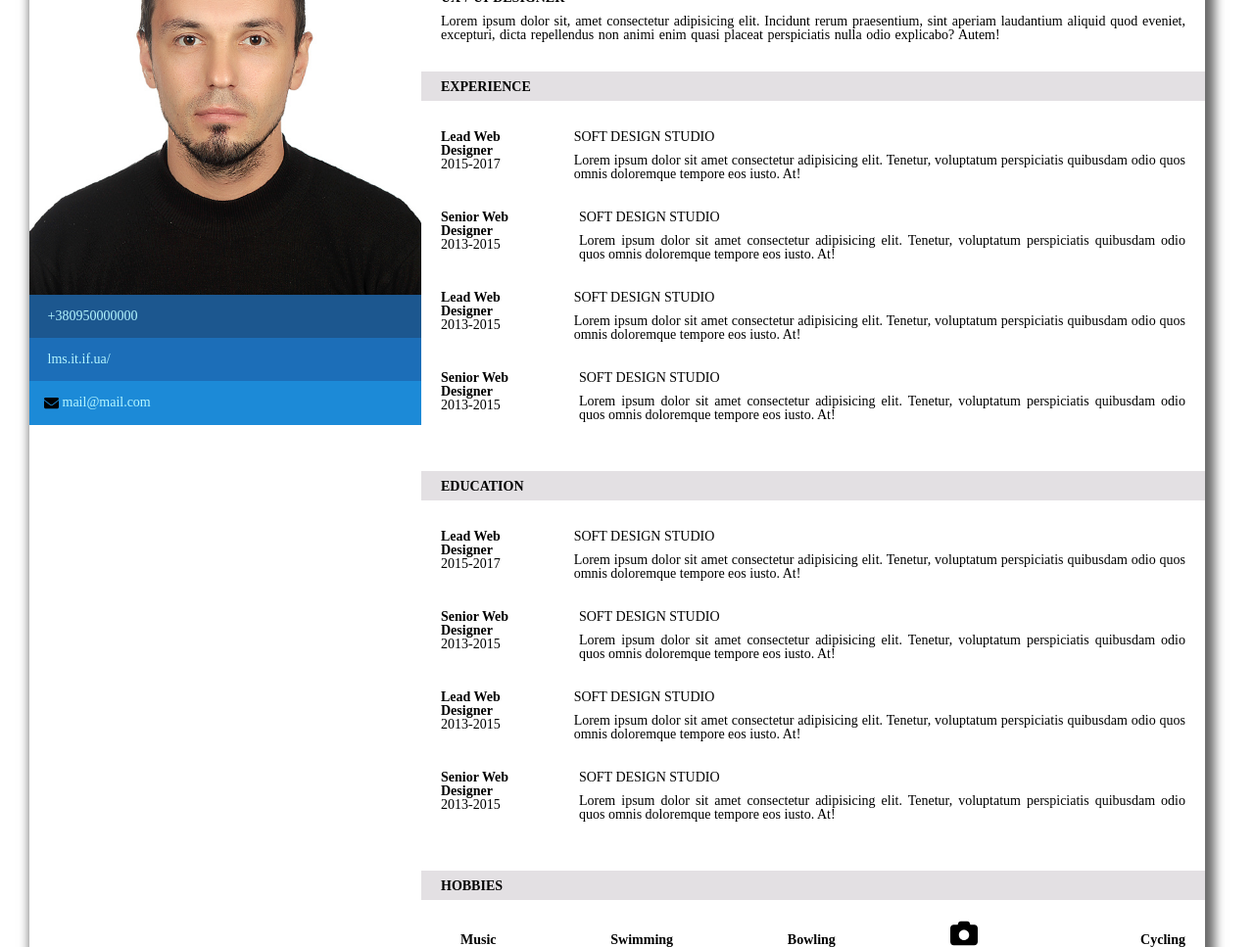
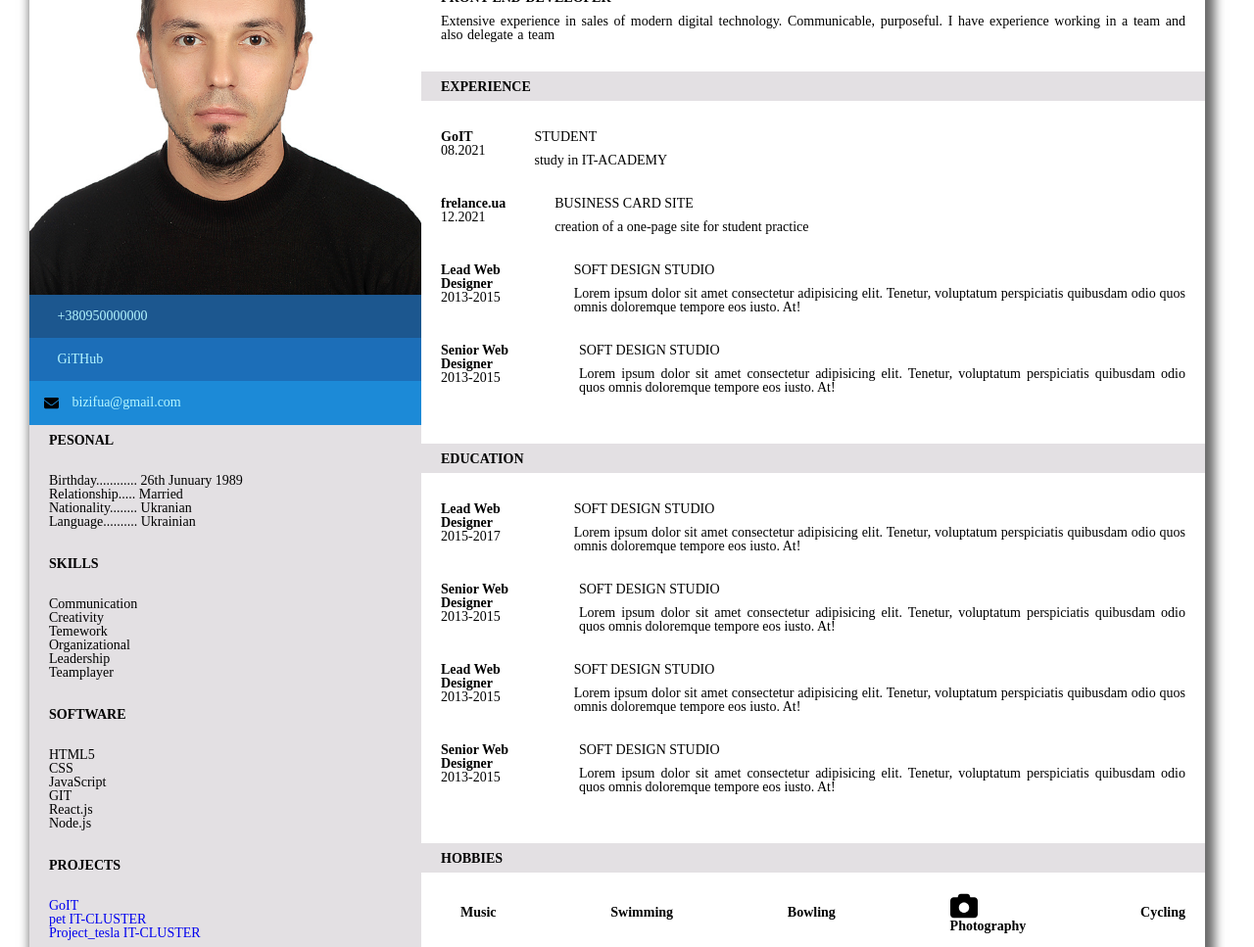
Before and after one commit to VladykoS/claster_resume2, a website: page index.html in a window 1280 px wide. Shown: the part 129-1096 px from the top of the page at 98% size. Drawn offline with Linux system fonts and the light colour scheme.

Commit message:
resume edit

```diff
--- a/css/nullstyle.css
+++ /dev/null
@@ -1,82 +0,0 @@
-* {
-  padding: 0;
-  margin: 0;
-  border: 0;
-}
-
-*,
-*:before,
-*:after {
-  -webkit-box-sizing: border-box;
-  box-sizing: border-box;
-}
-
-:focus,
-:active {
-  outline: none;
-}
-
-a:focus,
-a:active {
-  outline: none;
-}
-
-nav,
-footer,
-aside {
-  display: block;
-}
-
-html,
-body {
-  height: 100%;
-  width: 100%;
-  font-size: 100%;
-  line-height: 1;
-  font-size: 14px;
-  -ms-text-size-adjust: 100%;
-  -moz-text-size-adjust: 100%;
-  -webkit-text-size-adjust: 100%;
-}
-
-input,
-button,
-textarea {
-  font-family: inherit;
-}
-
-input::-ms-clear {
-  display: none;
-}
-
-button {
-  cursor: pointer;
-}
-
-button::-moz-focus-inner {
-  padding: 0;
-  border: 0;
-}
-
-a,
-a:visited {
-  text-decoration: none;
-}
-
-ul li {
-  list-style: none;
-}
-
-img {
-  vertical-align: top;
-}
-
-h1,
-h2,
-h3,
-h4,
-h5,
-h6 {
-  font-size: inherit;
-  font-weight: 400;
-}
--- a/index.html
+++ b/index.html
@@ -18,12 +18,10 @@
          <!-- обгортка header -->
          <section class="wrap-header">
             <article>
-               <h1>Jasonmartin</h1>
-               <h2>ux / ui designer</h2>
-               <p>Lorem ipsum dolor sit, amet consectetur adipisicing elit. Incidunt rerum praesentium, sint aperiam
-                  laudantium aliquid quod eveniet, excepturi, dicta repellendus non animi enim quasi placeat
-                  perspiciatis
-                  nulla odio explicabo? Autem!</p>
+               <h1>Serhii Vladyko</h1>
+               <h2>Front-End Developer</h2>
+               <p>Extensive experience in sales of modern digital technology. Communicable, purposeful. I have experience working in a
+               team and also delegate a team</p>
             </article>
          </section>
          <!--  -->
@@ -35,27 +33,23 @@
             <!--  -->
             <article class="wrap-main-info">
                <div class="date-info">
-                  <span><b>Lead Web Designer</b> </span><br>
-                  <span>2015-2017</span>
+                  <span><b>GoIT</b> </span><br>
+                  <span>08.2021</span>
                </div>
                <div class="main-info">
-                  <h3>soft design studio</h3>
-                  <p>Lorem ipsum dolor sit amet consectetur adipisicing elit. Tenetur, voluptatum perspiciatis quibusdam
-                     odio quos omnis
-                     doloremque tempore eos iusto. At!</p>
+                  <h3>student</h3>
+                  <p>study in IT-ACADEMY</p>
                </div>
             </article>
             <!--  -->
             <article class="wrap-main-info">
                <div class="date-info">
-                  <span><b>Senior Web Designer</b></span><br>
-                  <span>2013-2015</span>
+                  <span><b>frelance.ua</b></span><br>
+                  <span>12.2021</span>
                </div>
                <div class="main-info">
-                  <h3>soft design studio</h3>
-                  <p>Lorem ipsum dolor sit amet consectetur adipisicing elit. Tenetur, voluptatum perspiciatis quibusdam
-                     odio quos omnis
-                     doloremque tempore eos iusto. At!</p>
+                  <h3>business card site</h3>
+                  <p>creation of a one-page site for student practice</p>
                </div>
             </article>
             <!--  -->
@@ -217,17 +211,69 @@
                </div>
                <div class="tel">
                   <img class="icon" src="img/icon/internet-explorer-brands.svg" alt="">
-                  <span><a href="https://lms.it.if.ua/"></a>lms.it.if.ua/</span>
+                  <span><a href="https://github.com/VladykoS"></a>GiTHub</span>
                </div>
                <div class="tel">
                   <img class="icon" src="img/icon/envelope-solid.svg" alt="">
-                  <span>mail@mail.com</span>
+                  <span>bizifua@gmail.com</span>
                </div>
             </article>
          </section>
-
+         <!-- Інформація -->
          <section class="wrap-sidebar">
             <article>
+               <div class="title-main">
+                  <h2>Pesonal</h2>
+               </div>
+               <div class="wrap-personal-info">
+                  <div>
+                     <span>Birthday............</span>
+                     <span>26th Junuary 1989</span>
+                  </div>
+                  <div class="text-aside-info">
+                     <span>Relationship..... </span>
+                     <span>  Married</span>
+                  </div>
+                  <div class="text-aside-info">
+                     <span>Nationality........</span>
+                     <span>Ukranian</span>
+                  </div>
+                  <div  class="text-aside-info">
+                     <span>Language..........</span>
+                     <span>Ukrainian</span>
+                  </div>
+               </div>
+               <div class="title-main">
+                  <h2>Skills</h2>
+               </div>
+               <div class="wrap-skills-info">
+                  <span>Communication</span>
+                  <span>Creativity</span>
+                  <span>Temework</span>
+                  <span>Organizational</span>
+                  <span>Leadership</span>
+                  <span>Teamplayer</span>
+               </div>
+               <div class="title-main">
+                  <h2>Software</h2>
+               </div>
+               <div class="wrap-skills-info">
+                  <span>HTML5</span>
+                  <span>CSS</span>
+                  <span>JavaScript</span>
+                  <span>GIT</span>
+                  <span>React.js</span>
+                  <span>Node.js</span>
+               </div>
+               <div class="title-main">
+                  <h2>Projects</h2>
+               </div>
+               <div class="wrap-project-info">
+                  <a href="https://vladykos.github.io/resume/">GoIT</a>
+                  <a href="https://vladykos.github.io/claster_resume1/">pet IT-CLUSTER</a>
+                  <a href="https://vladykos.github.io/Progect_tesla/">Project_tesla IT-CLUSTER</a>
+                  <a href=""></a>
+               </div>
 
             </article>
          </section>
--- /dev/null
+++ b/package.json
@@ -0,0 +1,5 @@
+{
+  "devDependencies": {
+    "sass": "^1.52.3"
+  }
+}
--- a/scss/style.scss
+++ b/scss/style.scss
@@ -1,4 +1,4 @@
-@import "nullstyle.scss";
+@import "_nullstyle.scss";
 
 body {
    background-color: #ffffff;
@@ -56,6 +56,24 @@ body {
    width: 400px;
 }
 
+.wrap-sidebar{
+   background-color: #e3e0e3;
+   .wrap-personal-info{
+      display: flex;
+      flex-direction: column;
+      padding: 20px;
+   }
+   .wrap-skills-info{
+      display: flex;
+      flex-direction: column;
+      padding: 20px;
+   }
+   .wrap-project-info{
+      display: flex;
+      flex-direction: column;
+      padding: 20px;
+   }
+}
 //
 .wrap-contact {
    display: flex;
@@ -68,6 +86,9 @@ body {
 .tel{
    color: #b5f6ff;
    padding: 15px;
+      span{
+         padding: 10px;
+      }
    &:nth-child(2){
       background-color: #1c578f;
    }
```
Also changed, not shown: css/style.css, scss/_nullstyle.scss (renamed from scss/nullstyle.scss), 1 other file.
